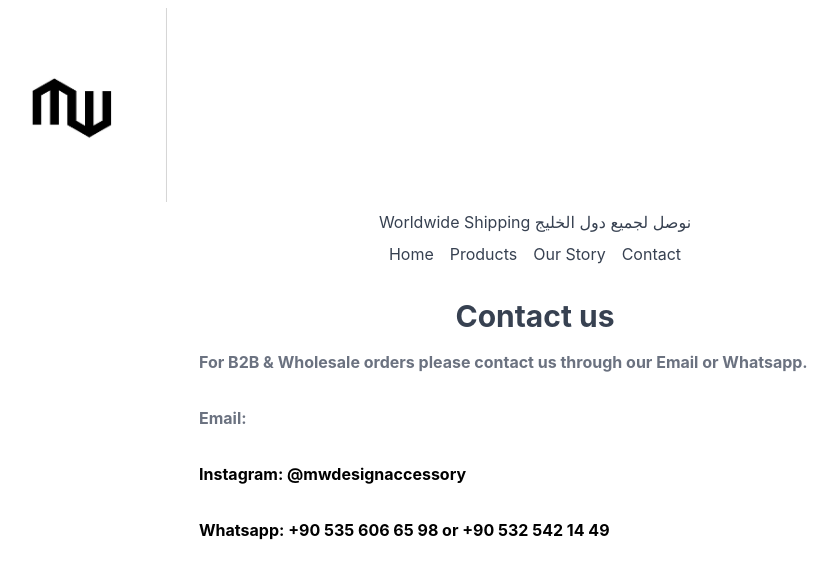
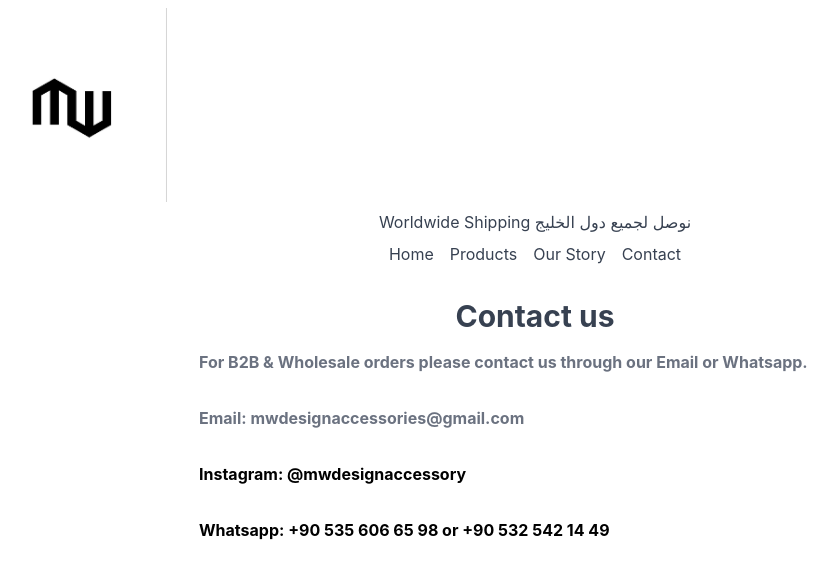
Before and after one commit to malizkl/e-commerce, a Next.js app: page /bookmarks in a window 1280 px wide. Shown: the top 578 px of the page, without its empty margins (105-943 px from the left). Built offline with nearby package versions, Linux system fonts and the light colour scheme.

Commit message:
added mail adress

```diff
--- a/pages/bookmarks.js
+++ b/pages/bookmarks.js
@@ -9,7 +9,7 @@
         </p>
 
         <p className="py-4 font-bold text-gray-500">
-            Email:
+            Email: mwdesignaccessories@gmail.com
         </p>
 
         <p className="py-4 font-bold text-black">
```
